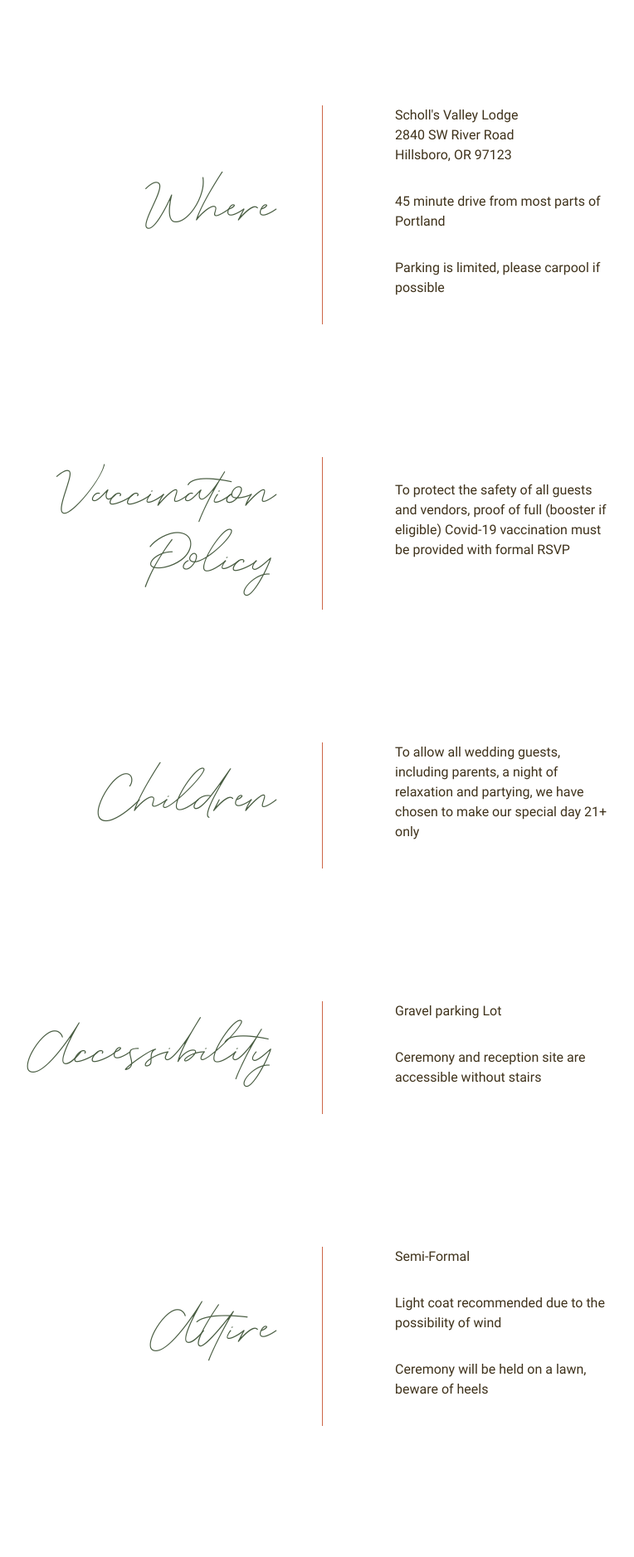
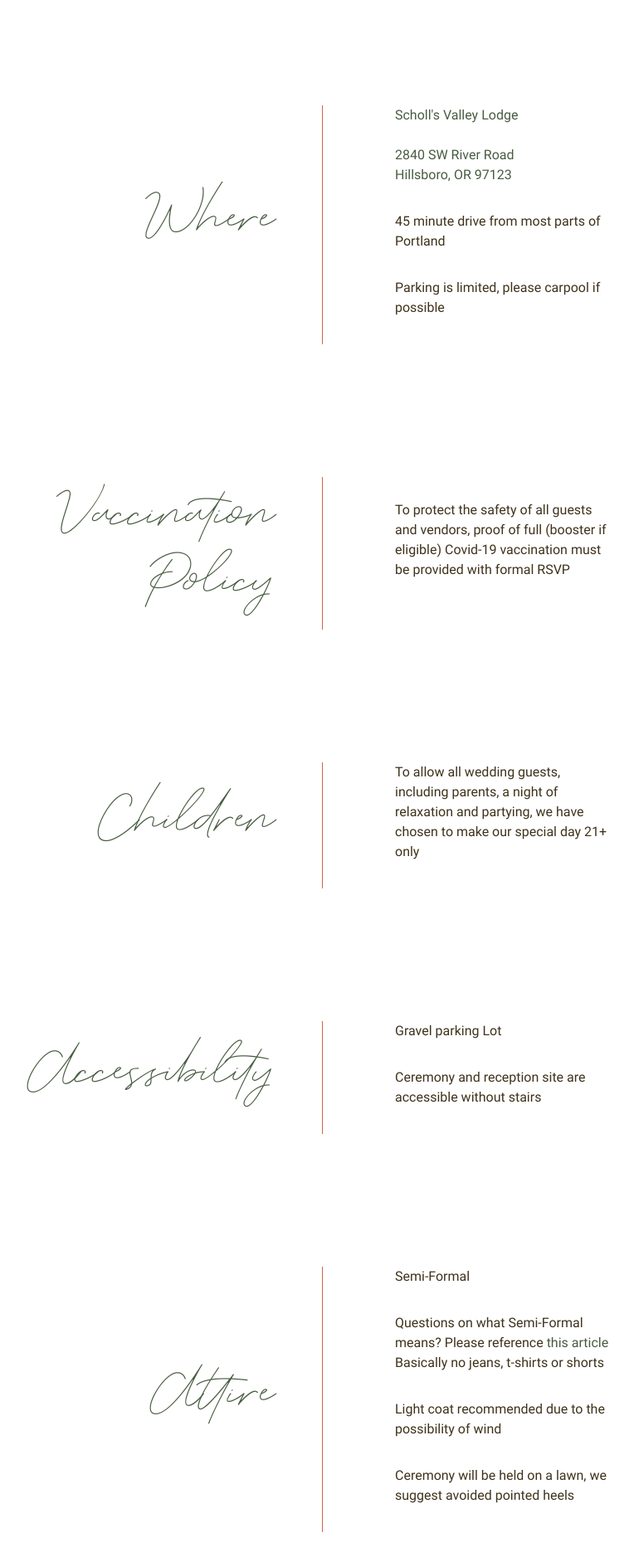
Before and after one commit to rlycrvns/weddingV3, a Next.js app: page /info in a window 1280 px wide. Shown: the part 860-2737 px from the top of the page at 83% size, without its empty margins (252-1016 px from the left). Built offline with nearby package versions, Linux system fonts and the light colour scheme.

Commit message:
update info

```diff
--- a/pages/info/index.js
+++ b/pages/info/index.js
@@ -1,5 +1,6 @@
 import { getLayout } from "@components/Layout/PageLayout";
 import Triangle from "@components/Triangle";
+import Link from "next/link";
 import styles from "../../styles/Page.module.scss";
 export default function Info() {
   return (
@@ -23,9 +24,16 @@ export default function Info() {
             <div className={styles.divider}></div>
             <ul>
               <li>
-                Scholl's Valley Lodge
-                <br /> 2840 SW River Road
-                <br /> Hillsboro, OR 97123
+                <Link href="http://www.schollsvalleylodge.com/">
+                  <a target="_blank">Scholl's Valley Lodge</a>
+                </Link>
+                <br />
+                <Link href="https://www.google.com/maps/place/Scholls+Valley+Lodge/@45.4303321,-122.9313421,17z/data=!3m1!4b1!4m5!3m4!1s0x549513cf2aa8ab5b:0x457d5fd397d27ca3!8m2!3d45.4303321!4d-122.9291534">
+                  <a target="_blank">
+                    <br /> 2840 SW River Road
+                    <br /> Hillsboro, OR 97123
+                  </a>
+                </Link>
               </li>
               <li>45 minute drive from most parts of Portland</li>
               <li>Parking is limited, please carpool if possible</li>
@@ -64,8 +72,16 @@ export default function Info() {
             <div className={styles.divider}></div>
             <ul>
               <li>Semi-Formal</li>
+              <li>
+                Questions on what Semi-Formal means? Please reference{" "}
+                <Link href="https://www.theknot.com/content/what-to-wear-semi-formal">
+                  <a target="_blank">this article</a>
+                </Link>
+                <br />
+                Basically no jeans, t-shirts or shorts
+              </li>
               <li>Light coat recommended due to the possibility of wind</li>
-              <li>Ceremony will be held on a lawn, beware of heels</li>
+              <li>Ceremony will be held on a lawn, we suggest avoided pointed heels</li>
             </ul>
           </div>
           <div className={styles.group}>
@@ -90,7 +106,20 @@ export default function Info() {
             <h2>Recommended Lodging</h2>
             <div className={styles.divider}></div>
             <ul>
-              <li>Check back in a few days</li>
+              <li>
+                <Link href="https://www.hilton.com/en/hotels/rllc-dt-doubletree-portland/">
+                  <a>Double Tree at the Convention Center</a>
+                </Link>
+              </li>
+              <li>
+                <Link href="https://www.google.com/maps/place/DoubleTree+by+Hilton+Hotel+Portland/@45.5307599,-122.657775,17z/data=!3m1!4b1!4m8!3m7!1s0x5495a0b3b9a22425:0xe44c336d8ce0b5c4!5m2!4m1!1i2!8m2!3d45.5307599!4d-122.6555863">
+                  <a>
+                    1000 NE Multnomah St <br />
+                    Portland, OR 97232
+                  </a>
+                </Link>
+              </li>
+              <li>Check back soon for a booking discount code</li>
             </ul>
           </div>
           <div className={styles.group}>
--- a/styles/Page.module.scss
+++ b/styles/Page.module.scss
@@ -62,6 +62,18 @@
       margin-bottom: 2rem;
       text-align: left;
       padding: 0 2rem;
+      a {
+        &:link,
+        &:visited {
+          transition: all 250ms ease-in-out;
+          color: var(--green);
+        }
+        &:hover,
+        &:focus,
+        &:active {
+          text-decoration: underline;
+        }
+      }
     }
   }
 }
```
